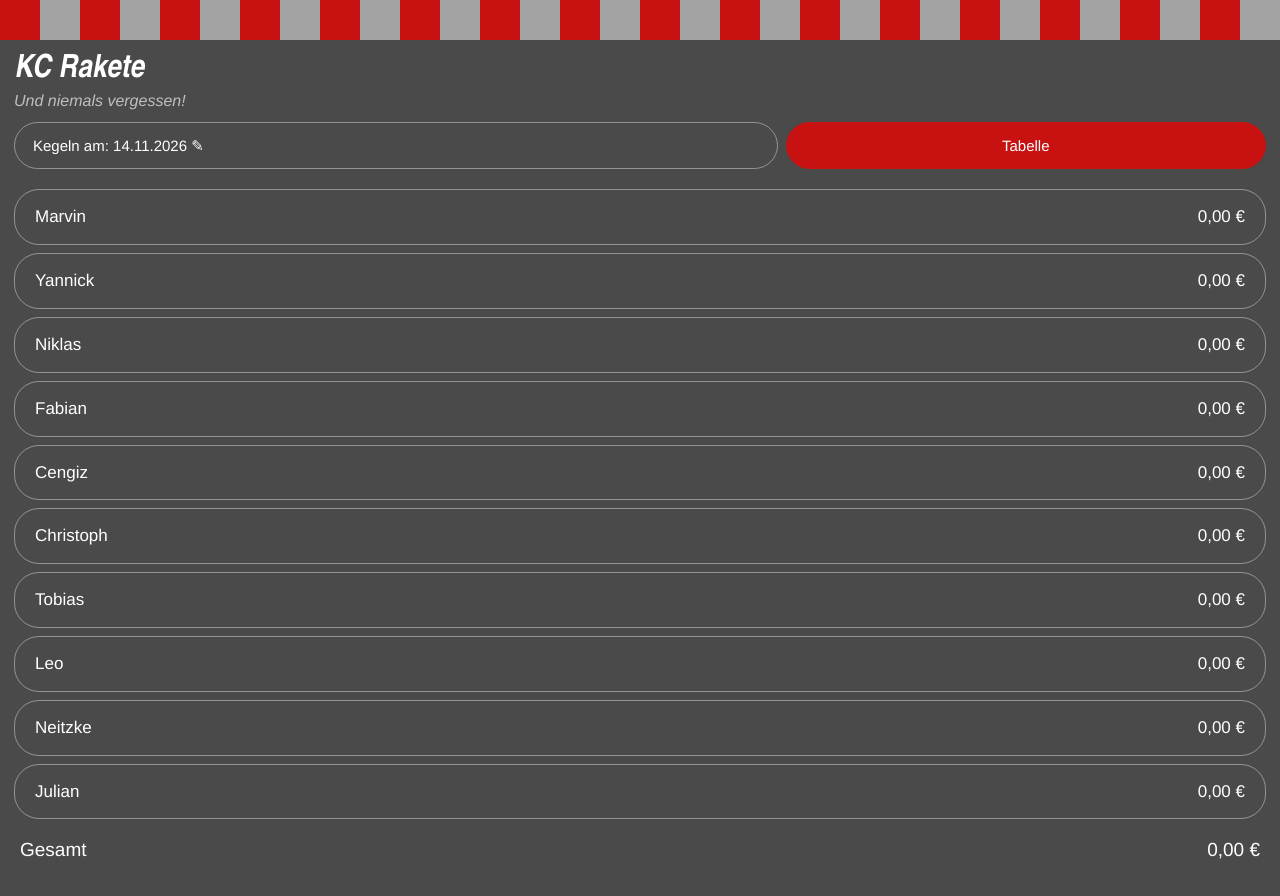
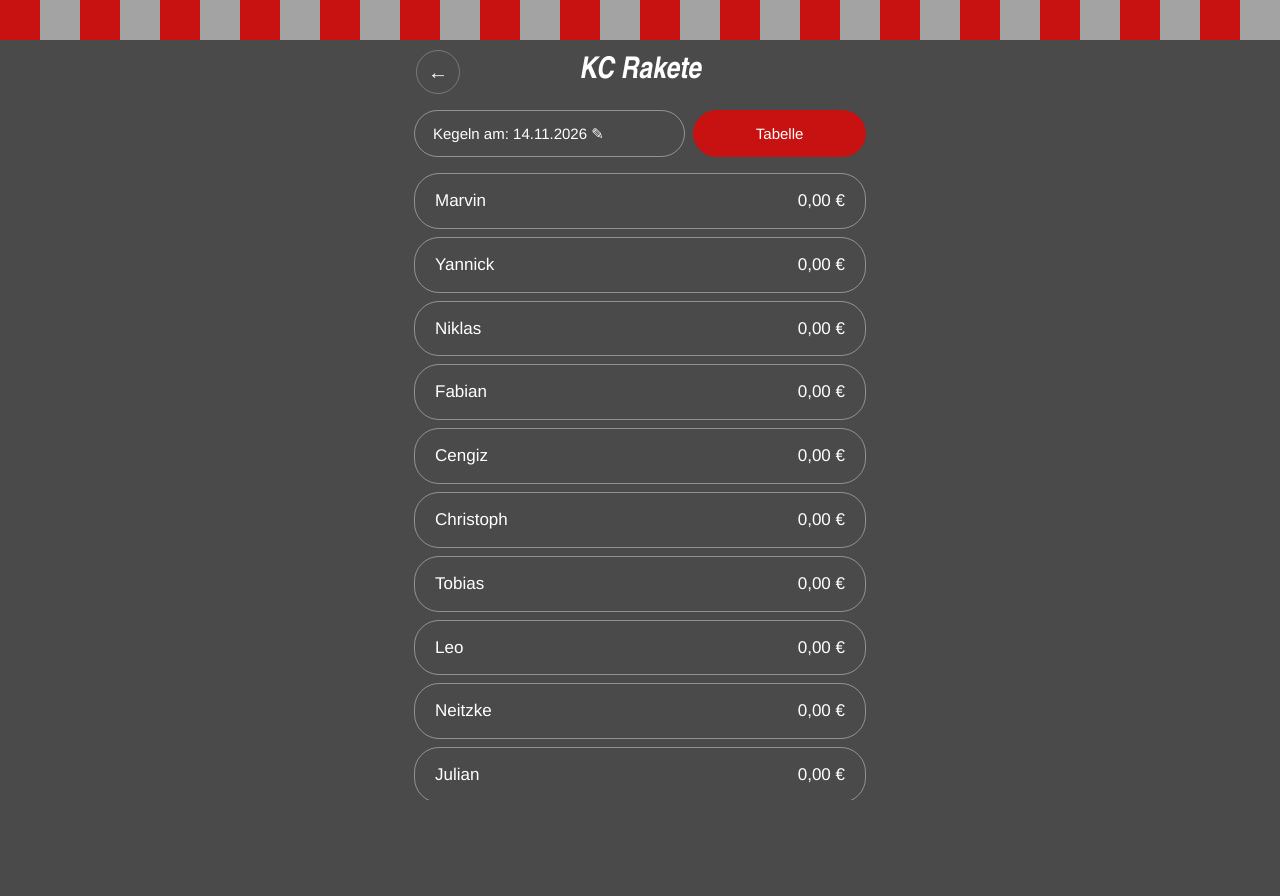
Before and after one commit to kcrakete/webapp, a plain HTML site: page strafenliste/index.html in a window 1280 px wide. After the commit the page ends 800 px from the top, so only its background shows below. Drawn offline with Linux system fonts and the light colour scheme; a web font is replaced by a local one.

Commit message:
Update viewport meta tag and layout styles

```diff
--- a/strafenliste/index.html
+++ b/strafenliste/index.html
@@ -2,7 +2,7 @@
 <html lang="de">
 <head>
 <meta charset="utf-8">
-<meta name="viewport" content="width=device-width,initial-scale=1,viewport-fit=cover">
+<meta name="viewport" content="width=device-width,initial-scale=1,maximum-scale=1,user-scalable=no,viewport-fit=cover">
 <meta name="apple-mobile-web-app-capable" content="yes">
 <meta name="apple-mobile-web-app-status-bar-style" content="black-translucent">
 <meta name="theme-color" content="#4A4A4A">
@@ -14,16 +14,18 @@
 @font-face{font-family:"Barlow Condensed";font-weight:800;font-style:italic;src:local("Barlow Condensed ExtraBold Italic"),url(fonts/BarlowCondensed-ExtraBoldItalic.woff2)}
 :root{--red:#C71211;--grey:#4A4A4A;--line:rgba(255,255,255,.4);--silver:#BFBFBF;--band:40px;--title:"Barlow Condensed","Arial Narrow",Arial,sans-serif}
 *{box-sizing:border-box;-webkit-tap-highlight-color:transparent}
-html,body{margin:0}
-body{background:var(--grey);color:#fff;font:400 15px/1.4 Barlow,"Helvetica Neue",Helvetica,Arial,sans-serif;padding-bottom:env(safe-area-inset-bottom)}
+html,body{margin:0;width:100%;height:100%;overflow:hidden;position:fixed;inset:0;overscroll-behavior:none;touch-action:pan-y}
+body{background:var(--grey);color:#fff;font:400 15px/1.4 Barlow,"Helvetica Neue",Helvetica,Arial,sans-serif;display:flex;flex-direction:column;align-items:center;-webkit-user-select:none;user-select:none}
+input,textarea{-webkit-user-select:text;user-select:text}
 input,textarea,button{font:inherit;color:inherit}
 .karo{background-color:#C71211;background-image:linear-gradient(45deg,#A3A3A3 25%,transparent 25%),linear-gradient(-45deg,#A3A3A3 25%,transparent 25%),linear-gradient(45deg,transparent 75%,#A3A3A3 75%),linear-gradient(-45deg,transparent 75%,#A3A3A3 75%);background-size:80px 80px;background-position:0 0,0 40px,40px -40px,-40px 0}
 .band{height:calc(var(--band) + env(safe-area-inset-top))}
-header{padding:14px 14px 4px}
-.top{display:flex;align-items:center;gap:12px}
-.top img{height:80px;width:auto}
-h1{font:italic 800 32px/1 var(--title);margin:0}
-.sub{font-style:italic;font-size:16px;color:var(--silver);margin-top:4px}
+.band{width:100%;flex-shrink:0}
+.topbar{width:100%;max-width:480px;flex-shrink:0;display:grid;grid-template-columns:44px 1fr 44px;align-items:center;padding:10px 16px 6px}
+.back-btn{width:44px;height:44px;display:flex;align-items:center;justify-content:center;color:#fff;text-decoration:none;font-size:20px;border:1px solid rgba(255,255,255,.25);border-radius:25px}
+.back-btn:active{background:rgba(255,255,255,.15);transform:scale(.98)}
+h1{font:italic 800 30px/1.05 var(--title);margin:0;text-align:center}
+header{width:100%;max-width:480px;flex-shrink:0;padding:0 14px}
 input[type=text],input[type=number],input:not([type]){background:transparent;border:1px solid var(--line);border-radius:12px;padding:9px 11px}
 .btn{border:1px solid var(--line);background:transparent;border-radius:25px;padding:12px 10px;cursor:pointer;transition:transform .08s}
 .btn:active,.ph:active{background:rgba(255,255,255,.15);transform:scale(.98)}
@@ -32,7 +34,7 @@ input[type=text],input[type=number],input:not([type]){background:transparent;bor
 .bar .btn{flex:1}
 #dateBtn{flex:1.6;text-align:left;padding-left:18px}
 #dateBtn b{font-weight:500}
-main{padding:6px 14px 40px}
+main{width:100%;max-width:480px;flex:1;min-height:0;overflow-y:auto;overflow-x:hidden;overscroll-behavior:contain;-webkit-overflow-scrolling:touch;touch-action:pan-y;padding:6px 14px calc(24px + env(safe-area-inset-bottom))}
 .card{border:1px solid var(--line);border-radius:25px;margin-bottom:8px;overflow:hidden}
 .ph{display:flex;justify-content:space-between;align-items:center;padding:15px 20px;cursor:pointer;font-weight:500;font-size:17px}
 .ph span{font-variant-numeric:tabular-nums}
@@ -57,7 +59,7 @@ label.k{display:flex;align-items:center;gap:10px;padding:6px 0}
 label.k input{width:22px;height:22px;accent-color:#C71211}
 #dlg input.w{width:100%;margin-bottom:6px;text-align:left}
 /* Querformat-Ansicht */
-#ov{position:fixed;inset:0;background:var(--grey);z-index:50;overflow:hidden}
+#ov{touch-action:none;position:fixed;inset:0;background:var(--grey);z-index:50;overflow:hidden}
 #ov[hidden]{display:none}
 #stage{position:absolute;left:50%;top:50%;width:1100px;transform-origin:center;background:var(--grey)}
 #stage .karo{height:40px}
@@ -75,11 +77,12 @@ label.k input{width:22px;height:22px;accent-color:#C71211}
 </head>
 <body>
 <div class="karo band"></div>
+<div class="topbar">
+  <a href="/webapp/startseite/" class="back-btn" aria-label="Zurück zur Startseite">&#8592;</a>
+  <h1>KC Rakete</h1>
+  <span></span>
+</div>
 <header>
-  <div class="top">
-    <img src="Logo_ohne_Hintergrund.png" alt="" onerror="this.remove()">
-    <div><h1>KC Rakete</h1><div class="sub">Und niemals vergessen!</div></div>
-  </div>
   <div class="bar">
     <button class="btn" id="dateBtn"></button>
     <button class="btn main" id="tabBtn">Tabelle</button>
@@ -223,6 +226,11 @@ function showTable(){
 $("tabBtn").onclick=showTable;
 $("ov").onclick=()=>{$("ov").hidden=true};
 addEventListener("resize",()=>{if(!$("ov").hidden)layoutStage()});
+// Kein Pinch-Zoom, kein Wischen von links nach rechts: nur oben/unten
+["gesturestart","gesturechange","gestureend"].forEach(e=>document.addEventListener(e,ev=>ev.preventDefault()));
+let tx=0,ty=0;
+document.addEventListener("touchstart",e=>{const t=e.touches[0];tx=t.clientX;ty=t.clientY;if(tx<16)e.preventDefault()},{passive:false});
+document.addEventListener("touchmove",e=>{const t=e.touches[0];if(e.touches.length>1||Math.abs(t.clientX-tx)>Math.abs(t.clientY-ty))e.preventDefault()},{passive:false});
 render();
 </script>
 </body>
```
